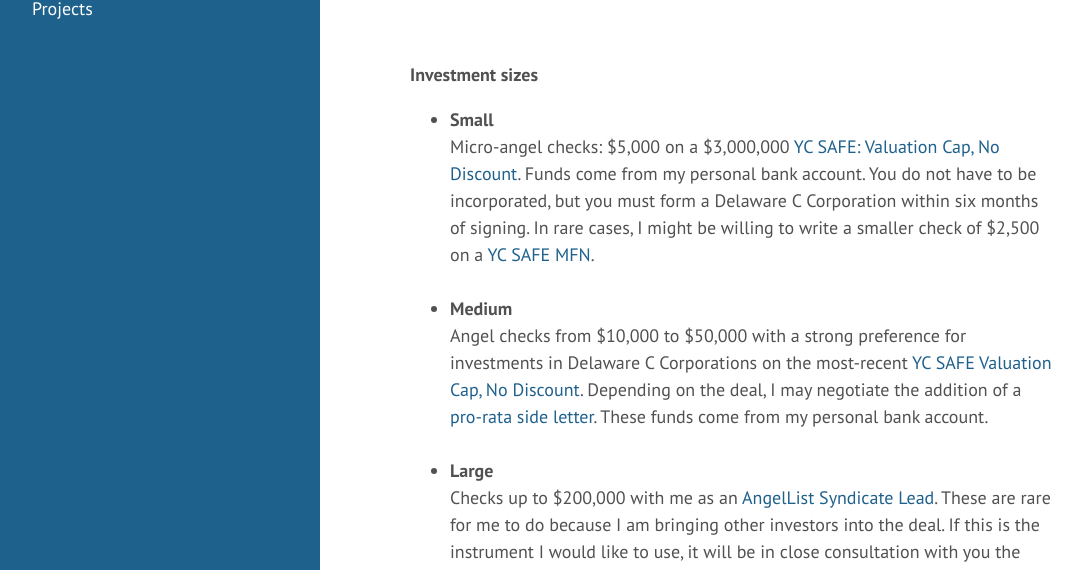
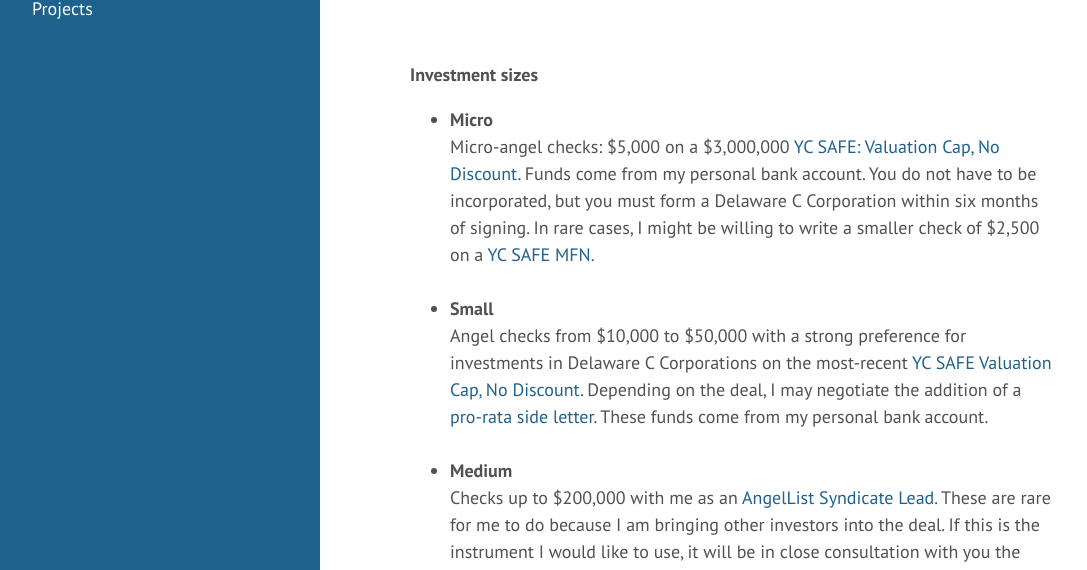
Before and after one commit to glennon/glennon.github.io, a Jekyll site: the page built from _posts/2020-08-27-founders-guide.md, in a window 1280 px wide and 900 px high, scrolled down 1020 px. Shown: the part 152-722 px from the top of the window, without its empty margins (4-1091 px from the left). Built offline with Jekyll 4.4.1, drawn with Linux system fonts in a browser that asks for light colours.

Commit message:
Update 2020-08-27-founders-guide.md

```diff
--- a/_posts/2020-08-27-founders-guide.md
+++ b/_posts/2020-08-27-founders-guide.md
@@ -34,13 +34,13 @@
 
 <b>Investment sizes</b>
 <ul>
-<li><b>Small</b><br />
+<li><b>Micro</b><br />
 Micro-angel checks: $5,000 on a $3,000,000 <a href="https://www.ycombinator.com/documents/">YC SAFE: Valuation Cap, No Discount</a>. Funds come from my personal bank account. You do not have to be incorporated, but you must form a Delaware C Corporation within six months of signing. In rare cases, I might be willing to write a smaller check of $2,500 on a <a href="https://www.ycombinator.com/documents/">YC SAFE MFN</a>.</li>
 <br />
-<li><b>Medium</b><br />
+<li><b>Small</b><br />
 Angel checks from $10,000 to $50,000 with a strong preference for investments in Delaware C Corporations on the most-recent <a href="https://www.ycombinator.com/documents/">YC SAFE Valuation Cap, No Discount</a>. Depending on the deal, I may negotiate the addition of a <a href="https://www.ycombinator.com/documents/">pro-rata side letter</a>. These funds come from my personal bank account.</li>
 <br />
-<li><b>Large</b><br />
+<li><b>Medium</b><br />
 Checks up to $200,000 with me as an <a href="https://angel.co/syndicates">AngelList Syndicate Lead</a>. These are rare for me to do because I am bringing other investors into the deal. If this is the instrument I would like to use, it will be in close consultation with you the founder. With a syndicate, two investors are added to your cap table: me and an AngelList LLC that represents the syndicate investors.</li>
 </ul>
 <br />
```
